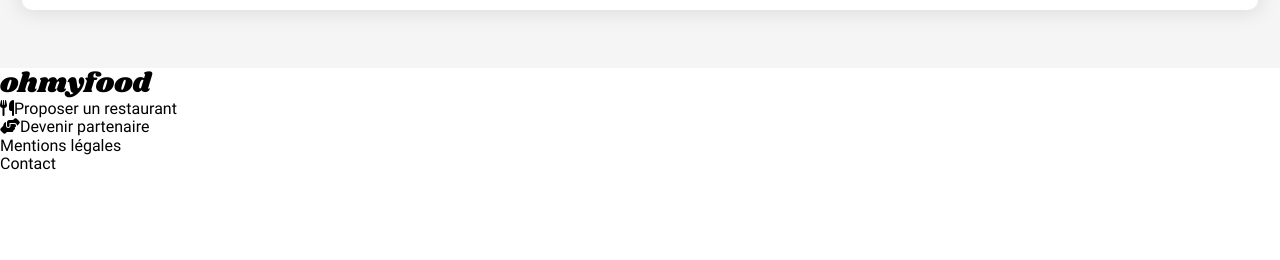
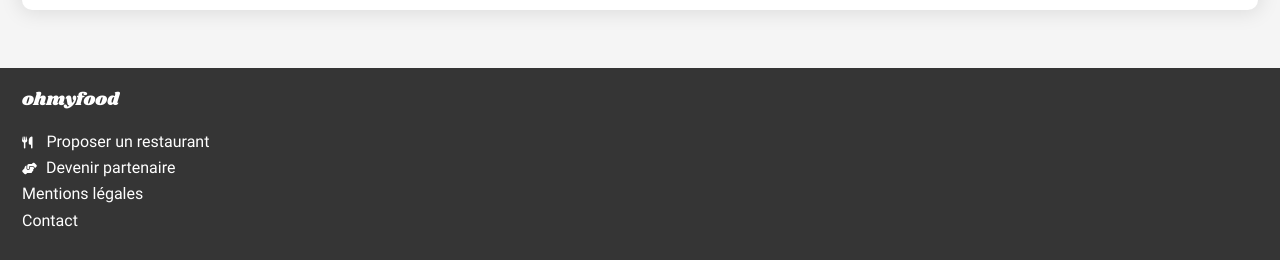
Before and after one commit to Bol2riZH/OhMyFood, a website: page index.html in a window 1280 px wide. Shown: the part 1959-2219 px from the top of the page. Before the commit the page ends 2133 px from the top, so only its background shows below. Drawn offline with Linux system fonts and the light colour scheme.

Commit message:
homePage & footer ok

```diff
--- a/index.html
+++ b/index.html
@@ -70,6 +70,7 @@
               <i class="fa-regular fa-heart"></i>
           </div>
         </li>
+
         <li class="restaurantCard" href="la-note-enchantee.html">
           <div class="restaurantCard__img">
             <img src="assets\img\stil-u2Lp8tXIcjw-unsplash.jpg" alt="restaurant">
@@ -83,6 +84,7 @@
               <i class="fa-regular fa-heart"></i>
           </div>
         </li>
+
         <li class="restaurantCard" href="a-la-française.html">
           <div class="restaurantCard__img">
             <img src="assets\img\toa-heftiba-DQKerTsQwi0-unsplash.jpg" alt="restaurant">
@@ -95,6 +97,7 @@
               <i class="fa-regular fa-heart"></i>
           </div>
         </li>
+
         <li class="restaurantCard" href="le-delice-des-sens.html">
           <div class="restaurantCard__img">
             <img src="assets\img\louis-hansel-shotsoflouis-qNBGVyOCY8Q-unsplash.jpg" alt="restaurant">
@@ -118,7 +121,7 @@
             <li><i class="fa-solid fa-utensils"></i><a href="#">Proposer un restaurant</a></li>
             <li><i class="fa-solid fa-handshake-angle"></i><a href="#">Devenir partenaire</a></li>
             <li><a href="#">Mentions légales</a></li>
-            <li><a href="#">Contact</a></li>
+            <li><a href="mailto:ohmyfood@gmail.com">Contact</a></li>
         </ul>
     </footer>
 
--- /dev/null
+++ b/scss/layout/_footer.scss
@@ -0,0 +1,26 @@
+footer {
+  background: $dark-grey;
+  color: white;
+  padding: 2.2rem;
+  > h1 {
+    font-size: 1.8rem;
+  }
+  > ul {
+    margin-top: 2.2rem;
+  }
+  li {
+    margin: 0.8rem 0;
+  }
+  i {
+    font-size: 1.2rem;
+  }
+  .fa-utensils {
+    margin-right: 1.4rem;
+  }
+  .fa-handshake-angle {
+    margin-right: 0.9rem;
+  }
+  a {
+    color: white;
+  }
+}
--- a/scss/layout/_homePage.scss
+++ b/scss/layout/_homePage.scss
@@ -47,7 +47,7 @@
 
 // ___ SECTION INSTRUCTION ___ //
 .instruction {
-  margin: 4.8rem 2.2rem 6.6rem 2.2rem ;
+  margin: 4.8rem 2.2rem 6.6rem 2.2rem;
   > h2 {
     margin-bottom: 3rem;
   }
@@ -123,12 +123,12 @@
 
   border-radius: 1rem;
   background: white;
-  box-shadow: 0 0 2rem .3rem rgba(0, 0, 0, 0.1);
+  box-shadow: 0 0 2rem 0.3rem rgba(0, 0, 0, 0.1);
 
   transition: 300ms;
   &:hover {
-      cursor: pointer;
-      transform: scale(1.01);
+    cursor: pointer;
+    transform: scale(1.01);
   }
   &__img {
     height: 70%;
@@ -143,7 +143,7 @@
     top: 1.2rem;
     right: 1.2rem;
 
-    padding: .7rem;
+    padding: 0.7rem;
 
     font-size: 1.4rem;
     font-weight: bold;
--- a/scss/main.scss
+++ b/scss/main.scss
@@ -14,3 +14,4 @@
 
 // Layout
 @import "./layout/homePage";
+@import "./layout/footer";
```
Also changed, not shown: css/style.css, 1 other file.
